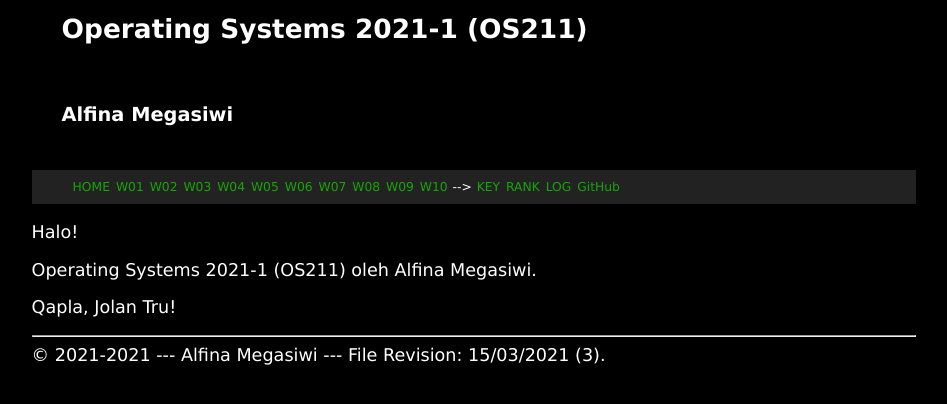
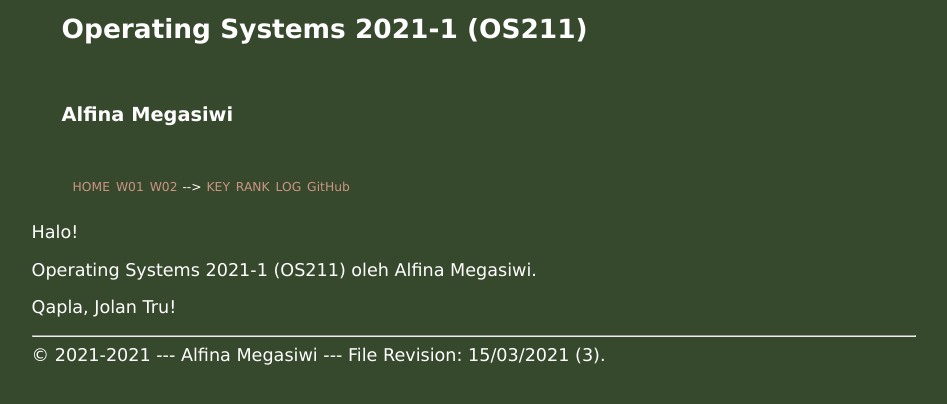
Before and after one commit to alfina-megasiwi/os211, a Jekyll site: the page built from index.md, in a window 1280 px wide. Shown: the top 404 px of the page, without its empty margins (166-1113 px from the left). Built offline with Jekyll 4.4.1, drawn with Linux system fonts in a browser that asks for light colours.

Commit message:
new layout

```diff
--- a/_includes/navbar.html
+++ b/_includes/navbar.html
@@ -8,14 +8,14 @@
     <!-- <li class='listitem'><a href='{{ site.baseurl }}/004.html'>LISTING</a></li> -->
     <li class='listitem'><a href='{{ site.baseurl }}/W01/'>W01</a></li>
     <li class='listitem'><a href='{{ site.baseurl }}/W02/'>W02</a></li>
-    <li class='listitem'><a href='{{ site.baseurl }}/W03/'>W03</a></li>
+    <!-- <li class='listitem'><a href='{{ site.baseurl }}/W03/'>W03</a></li>
     <li class='listitem'><a href='{{ site.baseurl }}/W04/'>W04</a></li>
     <li class='listitem'><a href='{{ site.baseurl }}/W05/'>W05</a></li>
     <li class='listitem'><a href='{{ site.baseurl }}/W06/'>W06</a></li>
     <li class='listitem'><a href='{{ site.baseurl }}/W07/'>W07</a></li>
     <li class='listitem'><a href='{{ site.baseurl }}/W08/'>W08</a></li>
     <li class='listitem'><a href='{{ site.baseurl }}/W09/'>W09</a></li>
-    <li class='listitem'><a href='{{ site.baseurl }}/W10/'>W10</a></li> -->
+    <li class='listitem'><a href='{{ site.baseurl }}/W10/'>W10</a></li> --> -->
     <li class='listitem'><a href='{{ site.baseurl }}/TXT/mypubkey.txt'>KEY</a></li>
     <li class='listitem'><a href='{{ site.baseurl }}/TXT/myrank.txt'>RANK</a></li>
     <li class='listitem'><a href='{{ site.baseurl }}/TXT/mylog.txt'>LOG</a></li>
--- a/assets/css/style.css
+++ b/assets/css/style.css
@@ -10,12 +10,12 @@
 
 .plainclass {
   color:            white;
-  background-color: #001030;
+  background-color: #37492d;
 }
 
 .plainclass1 {
   color:            white;
-  background-color: black;
+  background-color: #37492d;
 }
 
 .container {
@@ -27,11 +27,11 @@
 }
 
 .container a {
-  color: #17a704;
+  color: #c99585;
 }
 
 .container a:hover {
-  color: #f0f0f0;
+  color: #dbc9ab;
 }
 
 .row {
@@ -40,7 +40,7 @@
 .column {
   float:            left;
   display:          inline-block;
-  background:       #000000;
+  background:       #37492d;
   height:           130px;
   width:            100%;
   padding-top:      10px;
@@ -111,7 +111,7 @@
 }
 
 .navbar {
-  background-color: #222222;
+  background-color: #37492d;
   color:            #FFFFFF;
   font-size:        0.7em;
 }
@@ -128,7 +128,7 @@
 }
 
 .navbar ul li a:hover {
-  background:       rgb(40, 146, 40);
+  background:       #c99585;
   color:            #CCCCCC;
   font-size:        1em;
   font-weight:      bold;
```
